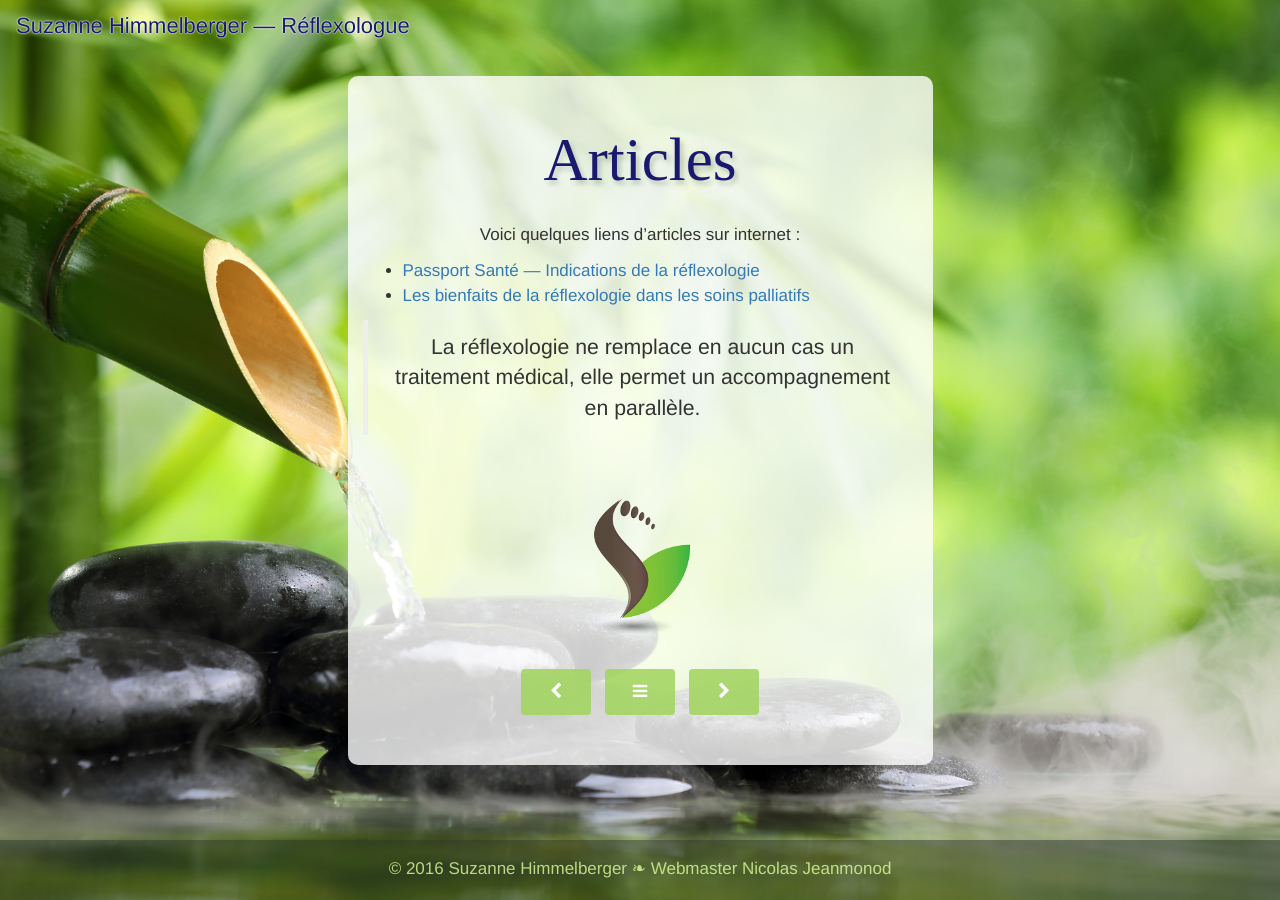
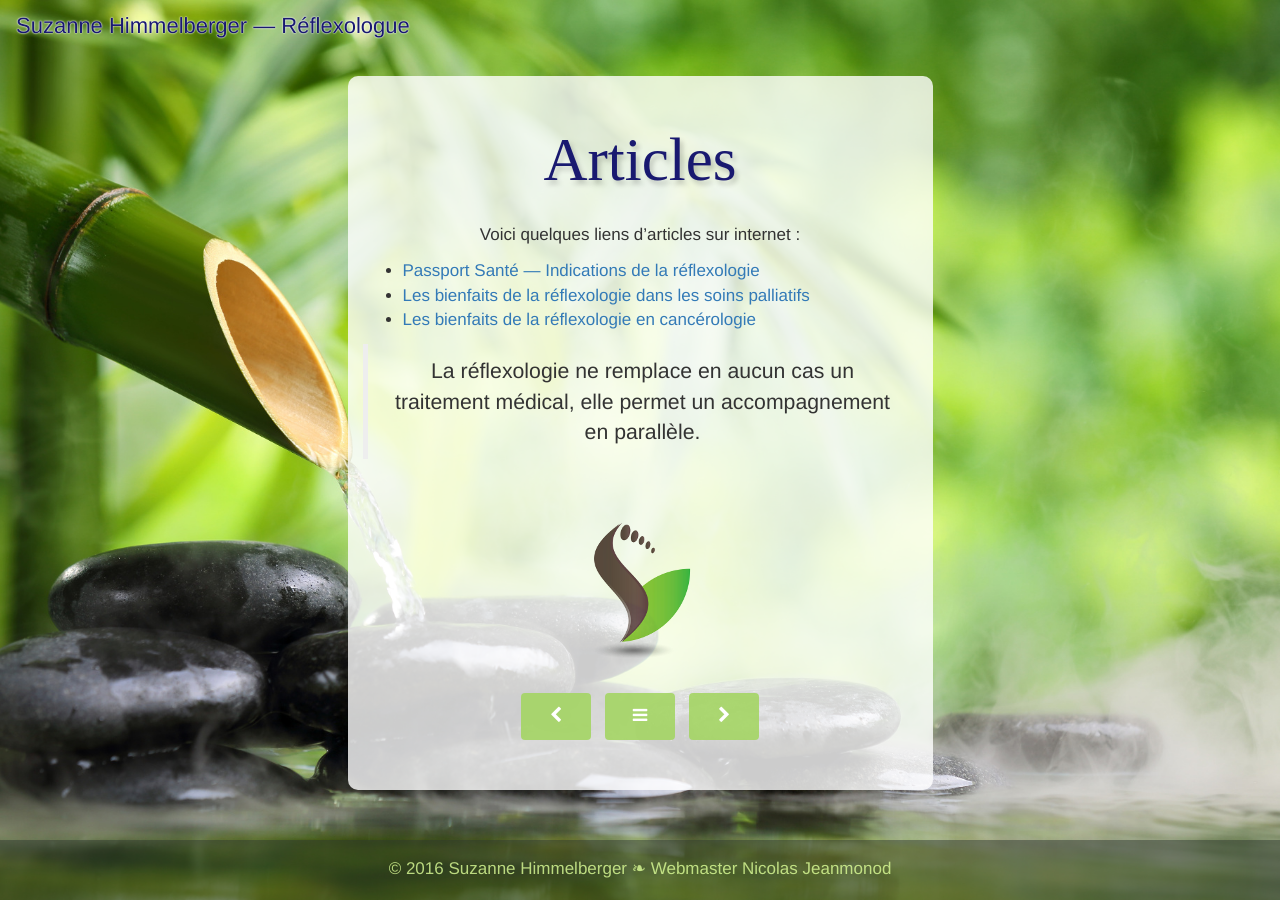
Before and after one commit to reflexohub/site-web-v1, a Jekyll site: the page built from 090-articles.md, in a window 1280 px wide. Built offline with Jekyll 4.4.1, drawn with Linux system fonts in a browser that asks for light colours; nearby versions of some CDN libraries; some web fonts are replaced.

Commit message:
Rajout article onco

```diff
--- a/090-articles.md
+++ b/090-articles.md
@@ -10,9 +10,12 @@ Voici quelques liens d’articles sur internet :
 
 - [Passport Santé — Indications de la réflexologie][1]
 - [Les bienfaits de la réflexologie dans les soins palliatifs][2]
+- [Les bienfaits de la réflexologie en cancérologie][3]
 
 > La réflexologie ne remplace en aucun cas un traitement médical, elle permet un accompagnement en parallèle.
 
 [1]: http://www.passeportsante.net/fr/Therapies/Guide/Fiche.aspx?doc=reflexologie_th
 
 [2]: http://www.actmd.org/articles/200902reflexosoinspalliatifsf.htm
+
+[3]: http://http://www.clicbienetre.com/medecine/sante/les-bienfaits-de-la-reflexologie-en-cancerologie-7592#aqWyTBK5WM3egcJf.01
```
